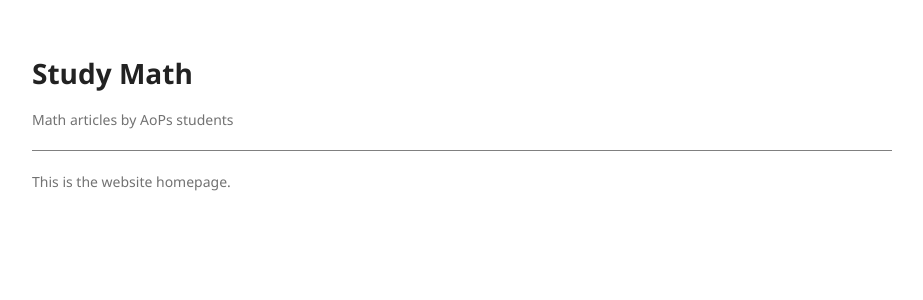
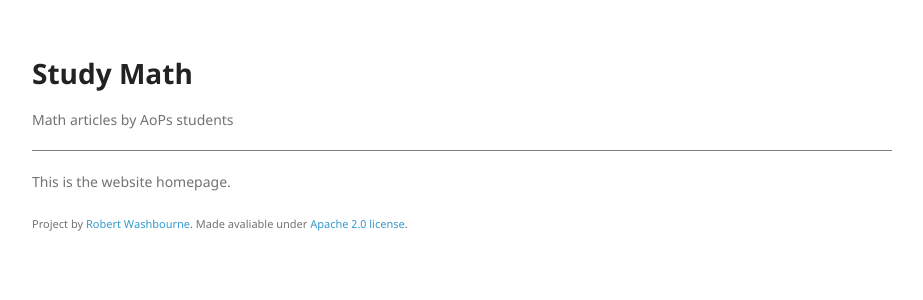
Before and after one commit to studymath/studymath.github.io, a Jekyll site: the page built from index.md, in a window 1280 px wide. Shown: the top 300 px of the page, without its empty margins (178-1101 px from the left). Built offline with Jekyll 4.4.1, drawn with Linux system fonts in a browser that asks for light colours; nearby versions of some CDN libraries.

Commit message:
Update default.html

```diff
--- a/_layouts/default.html
+++ b/_layouts/default.html
@@ -27,7 +27,7 @@
       {{ content }}
 
       </section>
-      <footer style="display: none;">
+      <footer>
         <p><small>Project by <a href="http://devpy.me">Robert Washbourne</a>. Made avaliable under <a href="https://opensource.org/licenses/Apache-2.0">Apache 2.0 license</a>.</small></p>
       </footer>
     </div>
```
